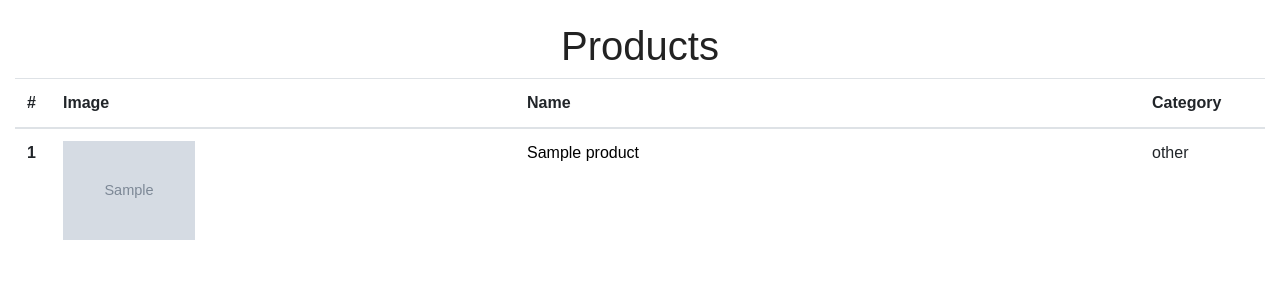
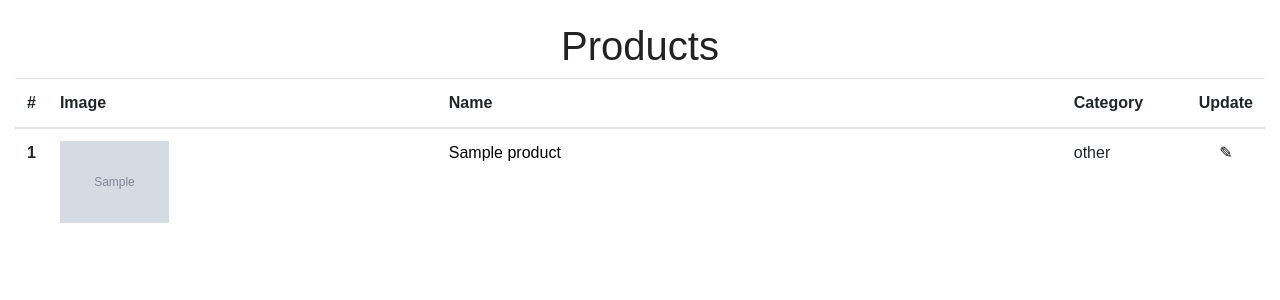
Before and after one commit to DinaraKA/exam_8_reviews, a Django app: page / in a window 1280 px wide. Shown: the part 38-338 px from the top of the page. Run offline with Django 3.2, Linux system fonts and the light colour scheme; tables that the repository leaves empty hold one stand-in row (values such as "Sample post"); grey boxes marked "Sample" are stand-in pictures; parts of the project's set-up code (start-up, migrations or seed data) failed here and were passed over; some libraries are stand-ins or nearby versions.

Commit message:
Added product update. Added link to update. Corrected pathes.

```diff
--- a/source/webapp/templates/index.html
+++ b/source/webapp/templates/index.html
@@ -9,10 +9,11 @@
         <table class="table">
             <thead>
                 <tr>
-                   <th scope="col">#</th>
-                   <th scope="col">Image</th>
-                   <th scope="col" style="width: 50%">Name</th>
-                   <th scope="col" style="width: 10%">Category</th>
+                    <th scope="col">#</th>
+                    <th scope="col">Image</th>
+                    <th scope="col" style="width: 50%">Name</th>
+                    <th scope="col" style="width: 10%">Category</th>
+                    <th class="symbol" scope="col">Update</th>
                 </tr>
             </thead>
             {% for product in products %}
@@ -24,6 +25,7 @@
                         {% endif %}
                         <td><a href="{% url 'webapp:product_detail' product.pk %}">{{ product.name }}</a></td>
                         <td>{{ product.category }}</td>
+                        <td class="symbol"><a href="{% url 'webapp:product_update' product.pk %}">&#x270E;</a></td>
                     </tr>
                 </tbody>
             {% endfor %}
--- a/source/webapp/templates/product/detail.html
+++ b/source/webapp/templates/product/detail.html
@@ -12,6 +12,7 @@
                     <h2 class="card-title">Name: {{ product.name }}</h2>
                     <p class="card-text">Category: <b>{{ product.category }}</b></p>
                     <p class="card-text">Description: {{ product.description }}</p>
+                    <a href="{% url 'webapp:product_update' product.pk %}">Edit</a>
                 </div>
             </div>
         </div>
--- a/source/webapp/urls.py
+++ b/source/webapp/urls.py
@@ -1,11 +1,12 @@
 from django.urls import path
 
-from webapp.views import IndexView, ProductView, ProductCreateView
+from webapp.views import IndexView, ProductView, ProductCreateView, ProductUpdateView
 
 app_name = 'webapp'
 
 urlpatterns = [
     path('', IndexView.as_view(), name='index'),
-    path('task/<int:pk>/', ProductView.as_view(), name='product_detail'),
-    path('task/add/', ProductCreateView.as_view(), name='product_add'),
+    path('product/<int:pk>/', ProductView.as_view(), name='product_detail'),
+    path('product/add/', ProductCreateView.as_view(), name='product_add'),
+    path('product/<int:pk>/update/', ProductUpdateView.as_view(), name='product_update')
 ]
--- a/source/webapp/views.py
+++ b/source/webapp/views.py
@@ -1,6 +1,6 @@
 from django.contrib.auth.mixins import LoginRequiredMixin
 from django.urls import reverse
-from django.views.generic import ListView, DetailView, CreateView
+from django.views.generic import ListView, DetailView, CreateView, UpdateView
 
 from webapp.models import Product
 
@@ -24,3 +24,13 @@ class ProductCreateView(LoginRequiredMixin, CreateView):
 
     def get_success_url(self):
         return reverse('webapp:product_detail', kwargs={'pk': self.object.pk})
+
+
+class ProductUpdateView(LoginRequiredMixin, UpdateView):
+    model = Product
+    template_name = 'product/product_update.html'
+    fields = ['image', 'name', 'category', 'description']
+    context_object_name = 'product'
+
+    def get_success_url(self):
+        return reverse('webapp:product_detail', kwargs={'pk': self.object.pk})
```
Also changed, not shown: source/webapp/templates/product/product_update.html (added, +9 -0 lines).
